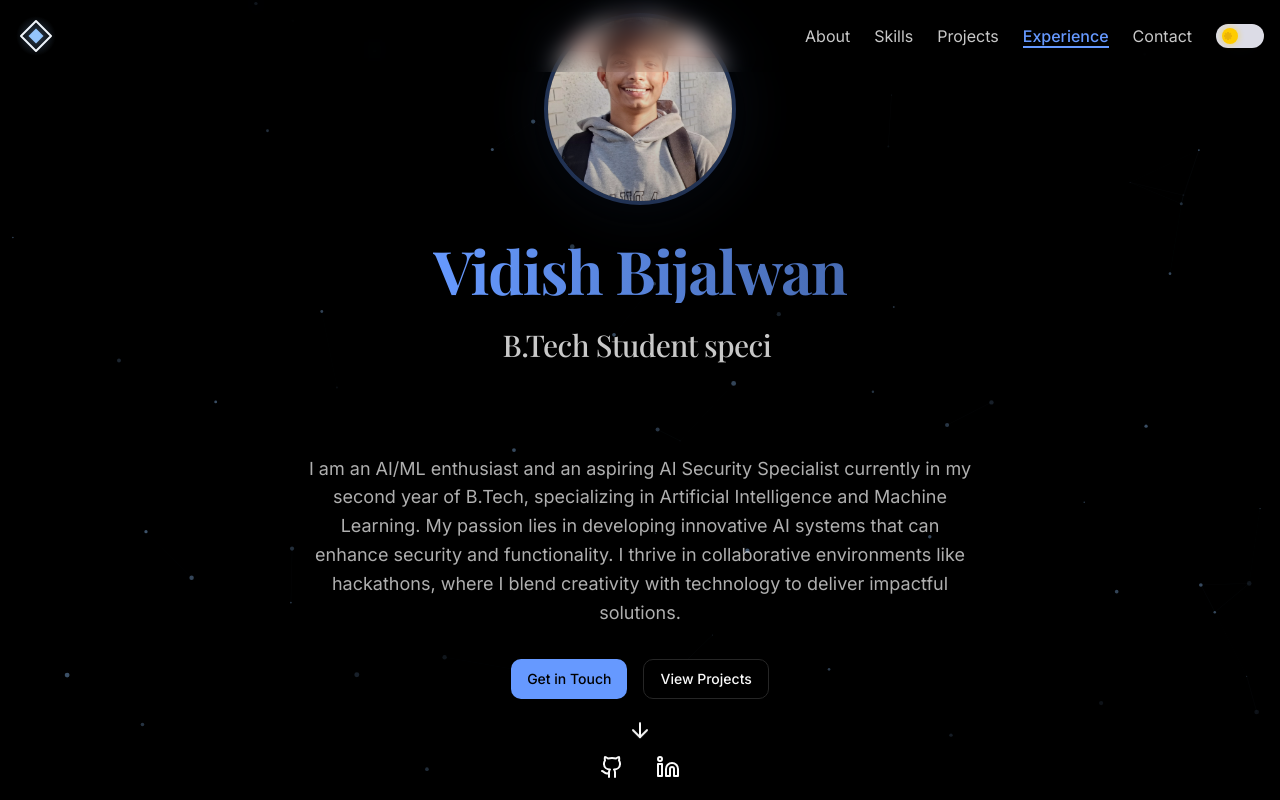
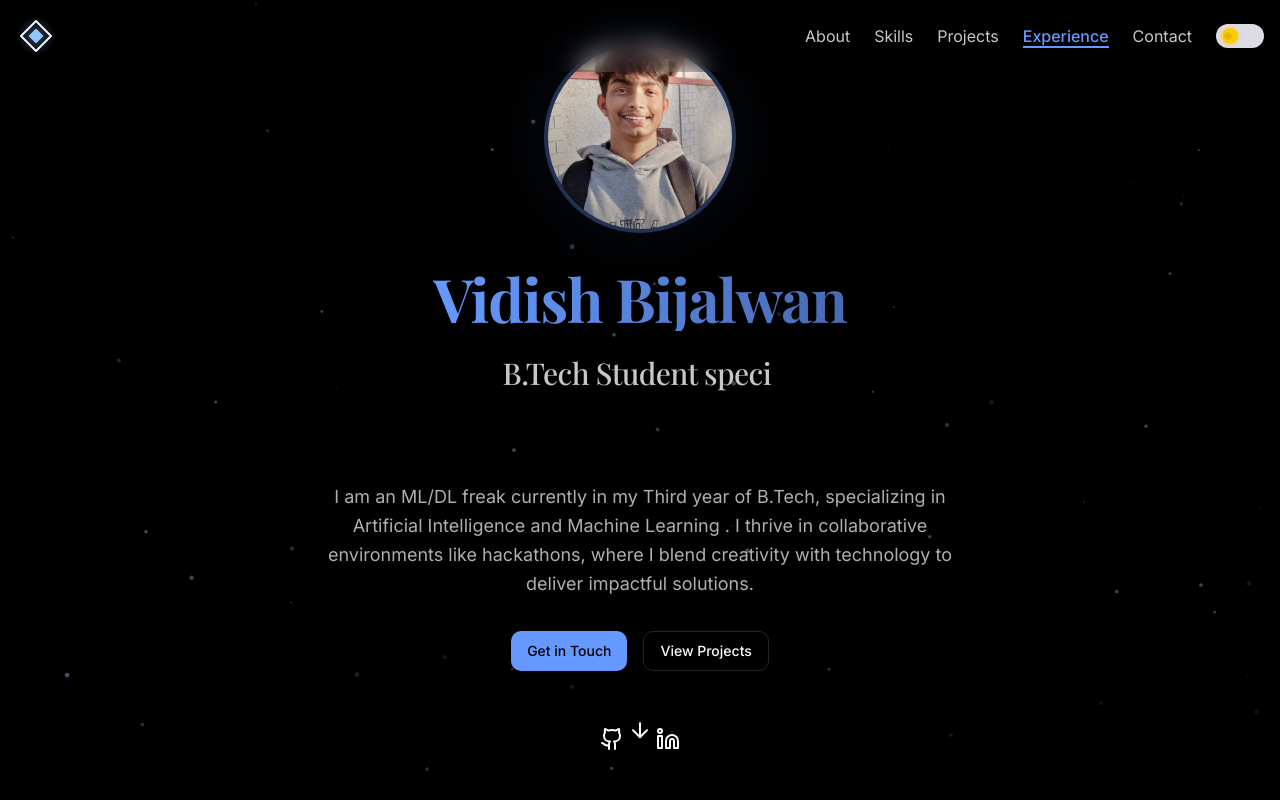
Before and after one commit to Vidish-Bijalwan/Personal-Portolio, a Next.js app: page / in a window 1280 px wide. Shown: the top 800 px of the page. Built offline with nearby package versions, Linux system fonts and the light colour scheme; a web font is replaced by a local one.

Commit message:
Update hero.tsx

```diff
--- a/components/hero.tsx
+++ b/components/hero.tsx
@@ -57,9 +57,8 @@ export default function Hero() {
 
           <div className="max-w-2xl text-center mb-8">
             <p className="body-lg text-foreground/70">
-              I am an AI/ML enthusiast and an aspiring AI Security Specialist currently in my second year of B.Tech,
-              specializing in Artificial Intelligence and Machine Learning. My passion lies in developing innovative AI
-              systems that can enhance security and functionality. I thrive in collaborative environments like
+              I am an ML/DL freak currently in my Third year of B.Tech,
+              specializing in Artificial Intelligence and Machine Learning . I thrive in collaborative environments like
               hackathons, where I blend creativity with technology to deliver impactful solutions.
             </p>
           </div>
```
